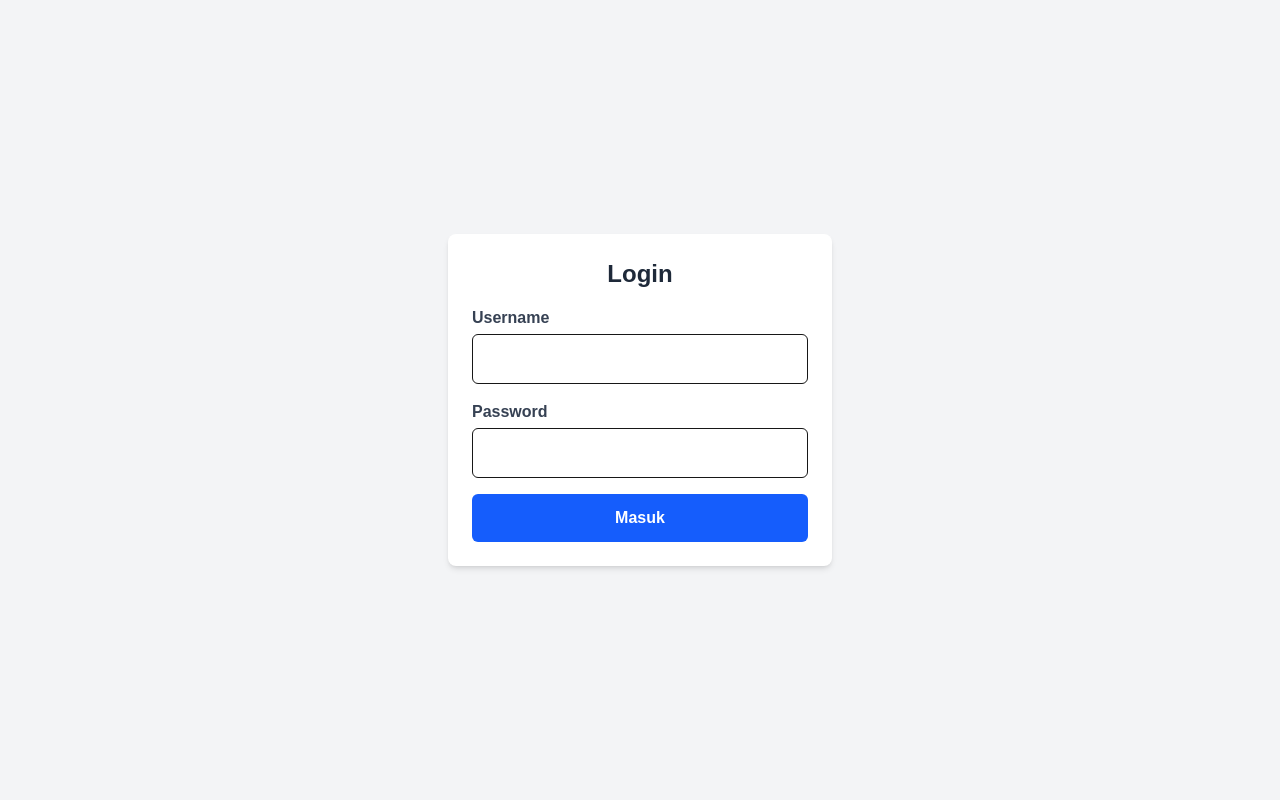
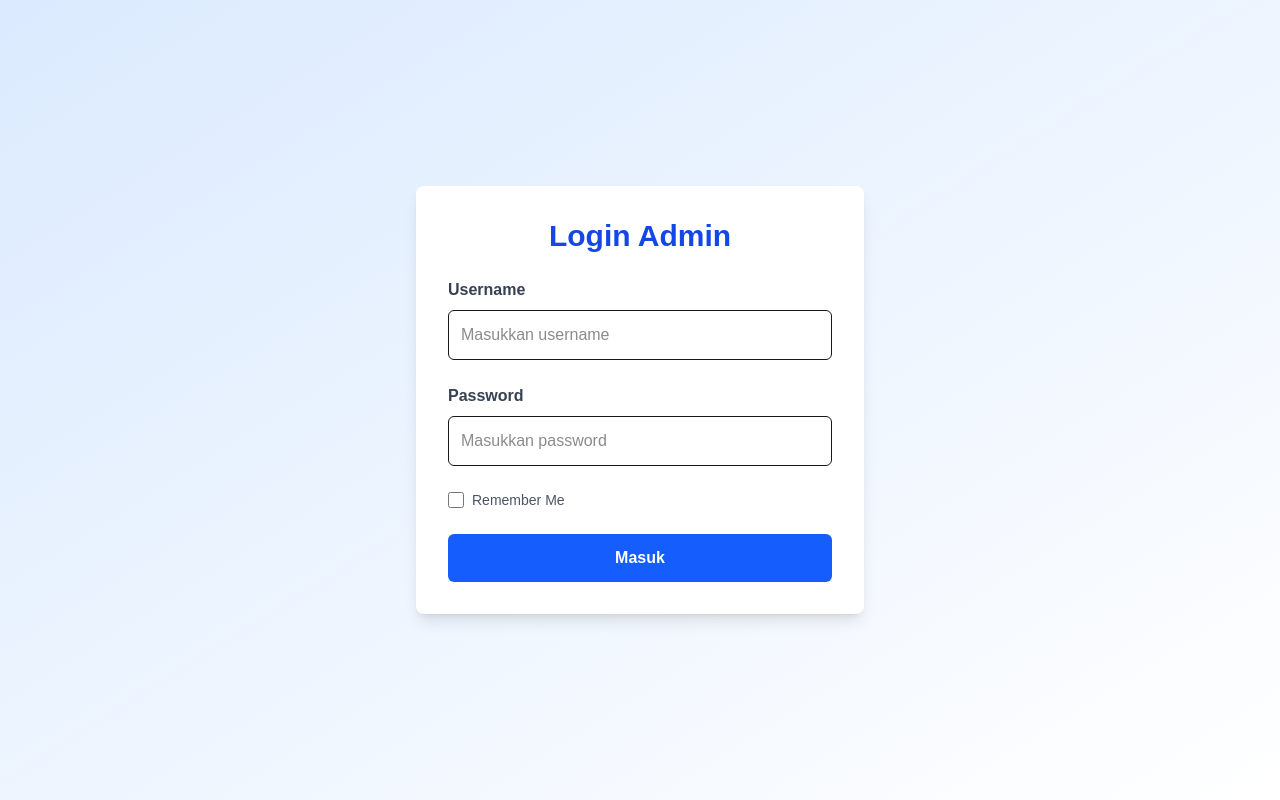
Before and after one commit to saylendrayasin/klinik_app, a Next.js app: page /login in a window 1280 px wide. Built offline with nearby package versions, Linux system fonts and the light colour scheme.

Commit message:
update: - add feature for remember me - adjust expired token

```diff
--- a/src/app/api/auth/login/route.js
+++ b/src/app/api/auth/login/route.js
@@ -3,12 +3,12 @@ import jwt from "jsonwebtoken";
 import { errorResponse } from "@/lib/response";
 
 export async function POST(req) {
-  const { username, password } = await req.json();
+  try {
+    const { username, password, rememberMe = false } = await req.json();
 
     const envUsername = process.env.AUTH_USERNAME;
     const envPassword = process.env.AUTH_PASSWORD;
     const jwtSecret = process.env.JWT_SECRET;
-  const jwtExpiresIn = process.env.JWT_EXPIRES_IN || "1d";
 
     if (!username || !password) {
       return errorResponse("Username dan password wajib diisi", 400);
@@ -19,7 +19,11 @@ export async function POST(req) {
     }
 
     const payload = { username };
-  const token = jwt.sign(payload, jwtSecret, { expiresIn: jwtExpiresIn });
+
+    const expiresIn = rememberMe ? "7d" : "1d";
+    const maxAge = rememberMe ? 7 * 24 * 60 * 60 : 24 * 60 * 60;
+
+    const token = jwt.sign(payload, jwtSecret, { expiresIn });
 
     const response = NextResponse.json(
       { status: true, message: "Login berhasil", data: { username } },
@@ -31,8 +35,12 @@ export async function POST(req) {
       secure: true,
       sameSite: "strict",
       path: "/",
-    maxAge: 60 * 60 * 24, // 1 day
+      maxAge,
     });
 
     return response;
+  } catch (error) {
+    console.error("Login API error:", error);
+    return errorResponse("Gagal login. Silakan coba lagi.", 500, error.message);
   }
+}
--- a/src/app/login/page.js
+++ b/src/app/login/page.js
@@ -2,10 +2,13 @@
 
 import { useAuth } from "@/lib/auth";
 import { useState } from "react";
+import { FaSpinner } from "react-icons/fa";
 
 export default function LoginPage() {
   const { signIn } = useAuth();
   const [form, setForm] = useState({ username: "", password: "" });
+  const [rememberMe, setRememberMe] = useState(false);
+  const [loading, setLoading] = useState(false);
 
   const handleChange = (e) => {
     setForm({ ...form, [e.target.name]: e.target.value });
@@ -13,22 +16,26 @@ export default function LoginPage() {
 
   const handleSubmit = async (e) => {
     e.preventDefault();
-    await signIn(form);
+    setLoading(true);
+    try {
+      await signIn({ ...form, rememberMe });
+    } finally {
+      setLoading(false);
+    }
   };
 
   return (
-    <div className="min-h-screen flex items-center justify-center p-4 bg-gray-100">
+    <div className="min-h-screen flex items-center justify-center p-6 bg-gradient-to-br from-blue-100 to-white">
       <form
         onSubmit={handleSubmit}
-        className="max-w-sm w-full bg-white p-6 rounded-lg shadow-md space-y-4"
+        className="max-w-md w-full bg-white p-8 rounded-lg shadow-lg space-y-6"
       >
-        <h1 className="text-2xl font-bold text-center text-gray-800">Login</h1>
+        <h1 className="text-3xl font-bold text-center text-blue-700 mb-6">
+          Login Admin
+        </h1>
 
-        <div className="flex flex-col">
-          <label
-            htmlFor="username"
-            className="text-gray-700 mb-1 font-semibold"
-          >
+        <div className="flex flex-col gap-2">
+          <label htmlFor="username" className="text-gray-700 font-semibold">
             Username
           </label>
           <input
@@ -36,16 +43,14 @@ export default function LoginPage() {
             name="username"
             value={form.username}
             onChange={handleChange}
+            placeholder="Masukkan username"
             className="p-3 border rounded-md focus:outline-none focus:ring-2 focus:ring-blue-400"
             required
           />
         </div>
 
-        <div className="flex flex-col">
-          <label
-            htmlFor="password"
-            className="text-gray-700 mb-1 font-semibold"
-          >
+        <div className="flex flex-col gap-2">
+          <label htmlFor="password" className="text-gray-700 font-semibold">
             Password
           </label>
           <input
@@ -54,16 +59,40 @@ export default function LoginPage() {
             type="password"
             value={form.password}
             onChange={handleChange}
+            placeholder="Masukkan password"
             className="p-3 border rounded-md focus:outline-none focus:ring-2 focus:ring-blue-400"
             required
           />
         </div>
 
+        {/* Remember Me */}
+        <div className="flex items-center gap-2">
+          <input
+            id="rememberMe"
+            type="checkbox"
+            checked={rememberMe}
+            onChange={(e) => setRememberMe(e.target.checked)}
+            className="w-4 h-4 text-blue-600 focus:ring-blue-500 border-gray-300 rounded"
+          />
+          <label htmlFor="rememberMe" className="text-gray-600 text-sm">
+            Remember Me
+          </label>
+        </div>
+
+        {/* Submit Button */}
         <button
           type="submit"
-          className="w-full bg-blue-600 hover:bg-blue-700 text-white font-bold py-3 rounded-md transition"
+          disabled={loading}
+          className="w-full flex justify-center items-center gap-2 bg-blue-600 hover:bg-blue-700 text-white font-semibold py-3 rounded-md transition disabled:opacity-70"
         >
-          Masuk
+          {loading ? (
+            <>
+              <FaSpinner className="animate-spin" />
+              Loading...
+            </>
+          ) : (
+            "Masuk"
+          )}
         </button>
       </form>
     </div>
--- a/src/lib/auth.js
+++ b/src/lib/auth.js
@@ -6,13 +6,13 @@ import { useRouter } from "next/navigation";
 export function useAuth() {
   const router = useRouter();
 
-  const signIn = async ({ username, password }) => {
+  const signIn = async ({ username, password, rememberMe = false }) => {
     try {
       const res = await fetch("/api/auth/login", {
         method: "POST",
         headers: { "Content-Type": "application/json" },
         credentials: "include",
-        body: JSON.stringify({ username, password }),
+        body: JSON.stringify({ username, password, rememberMe }),
       });
 
       const data = await res.json();
```
Lines whose indentation alone changed are shown as unchanged.
